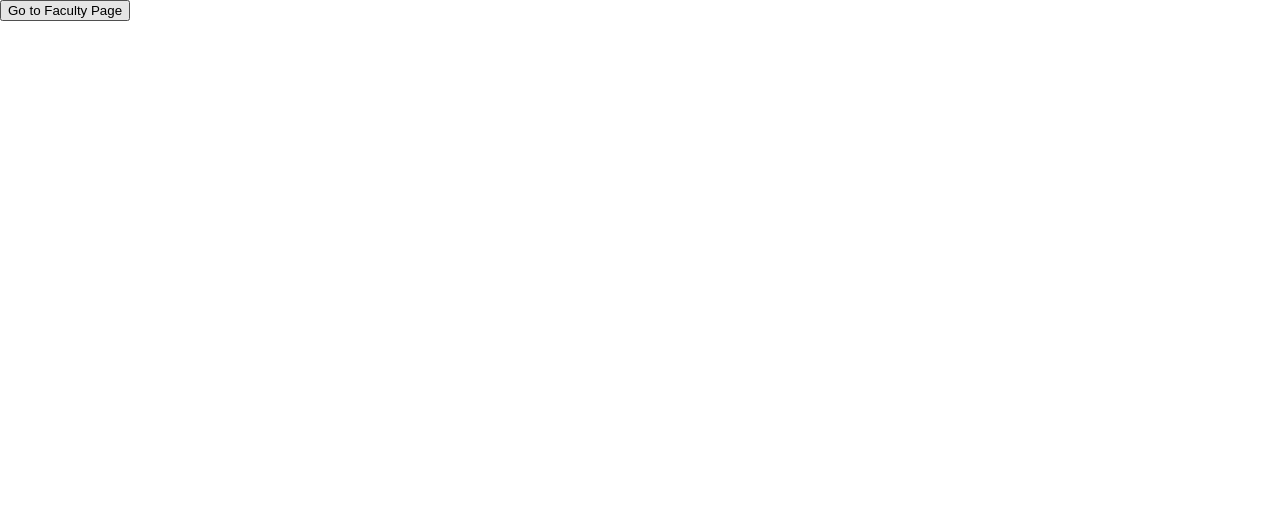
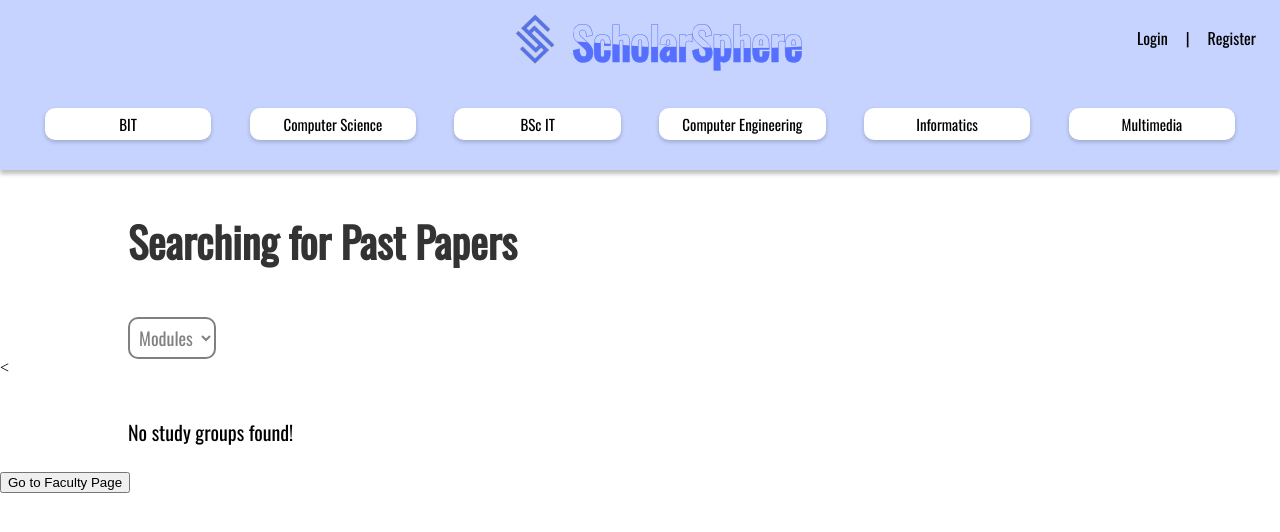
Before and after one commit to frightningframes/frightningframes.github.io, an Angular app: page /studygroups in a window 1280 px wide. Before the commit this address led to /. Shown: the top 532 px of the page. Built offline with nearby package versions, Linux system fonts and the light colour scheme.

Commit message:
studygroups page made

```diff
--- a/src/app/app-routing.module.ts
+++ b/src/app/app-routing.module.ts
@@ -14,6 +14,7 @@ import { InformaticsComponent } from './informatics/informatics.component';
 import { JobsComponent } from './jobs/jobs.component';
 import { PastPapersComponent } from './past-papers/past-papers.component';
 import { TutorsComponent } from './tutors/tutors.component';
+import { StudyGroupsComponent } from './study-groups/study-groups.component';
 
 const routes: Routes = [
   { path: 'login', component: LoginComponent },
@@ -30,6 +31,7 @@ const routes: Routes = [
 {path: 'jobs', component: JobsComponent},
 {path: 'pastpapers', component: PastPapersComponent},
 {path: 'tutors', component: TutorsComponent},
+{path: 'studygroups', component: StudyGroupsComponent},
 ];
 
 @NgModule({
--- a/src/app/app.module.ts
+++ b/src/app/app.module.ts
@@ -17,6 +17,7 @@ import { JobsComponent } from './jobs/jobs.component';
 import { PastPapersComponent } from './past-papers/past-papers.component';
 import { TutorsComponent } from './tutors/tutors.component';
 import { FormsModule } from '@angular/forms';
+import { StudyGroupsComponent } from './study-groups/study-groups.component';
 
 
 @NgModule({
@@ -35,7 +36,8 @@ import { FormsModule } from '@angular/forms';
     MultimediaComponent,
     JobsComponent,
     PastPapersComponent,
-    TutorsComponent
+    TutorsComponent,
+    StudyGroupsComponent
   ],
   imports: [
     BrowserModule,
--- a/src/app/jobs/jobs.component.html
+++ b/src/app/jobs/jobs.component.html
@@ -9,8 +9,8 @@
     <div class="job">
         <h2>Software Engineer</h2>
         <p><strong>Company:</strong> Tech Corp</p>
-        <p><strong>Location:</strong> New York</p>
-        <p><strong>Salary:</strong> $80,000 - $100,000</p>
+        <p><strong>Location:</strong> Menlo Park</p>
+        <p><strong>Salary:</strong> R30 000 - R40 000</p>
         <p><strong>Description:</strong> Develop and maintain web applications.</p>
         <a href="#">Apply Now</a>
     </div>
@@ -19,8 +19,8 @@
     <div class="job">
         <h2>Data Scientist</h2>
         <p><strong>Company:</strong> Data Inc.</p>
-        <p><strong>Location:</strong> San Francisco</p>
-        <p><strong>Salary:</strong> $90,000 - $110,000</p>
+        <p><strong>Location:</strong> Pretoria</p>
+        <p><strong>Salary:</strong> R30 000 - R45 000</p>
         <p><strong>Description:</strong> Analyze large datasets and provide insights.</p>
         <a href="#">Apply Now</a>
     </div>
@@ -29,8 +29,8 @@
     <div class="job">
         <h2>UI/UX Designer</h2>
         <p><strong>Company:</strong> DesignHub</p>
-        <p><strong>Location:</strong> Los Angeles</p>
-        <p><strong>Salary:</strong> $70,000 - $85,000</p>
+        <p><strong>Location:</strong> Brooklyn</p>
+        <p><strong>Salary:</strong> R37 000 - R50 000</p>
         <p><strong>Description:</strong> Design user-friendly interfaces for web and mobile applications.</p>
         <a href="#">Apply Now</a>
     </div>
@@ -39,8 +39,8 @@
     <div class="job">
         <h2>Marketing Manager</h2>
         <p><strong>Company:</strong> MarketLead</p>
-        <p><strong>Location:</strong> Chicago</p>
-        <p><strong>Salary:</strong> $75,000 - $95,000</p>
+        <p><strong>Location:</strong> Midrand</p>
+        <p><strong>Salary:</strong> R20 000 - R32 000</p>
         <p><strong>Description:</strong> Lead marketing campaigns and oversee a team of marketing professionals.</p>
         <a href="#">Apply Now</a>
     </div>
@@ -49,8 +49,8 @@
     <div class="job">
         <h2>Project Manager</h2>
         <p><strong>Company:</strong> BuildWorks</p>
-        <p><strong>Location:</strong> Dallas</p>
-        <p><strong>Salary:</strong> $78,000 - $98,000</p>
+        <p><strong>Location:</strong> Randburg</p>
+        <p><strong>Salary:</strong> R30 000 - R40 000</p>
         <p><strong>Description:</strong> Manage projects, ensure timely delivery, and coordinate between teams.</p>
         <a href="#">Apply Now</a>
     </div>
--- a/src/app/past-papers/past-papers.component.html
+++ b/src/app/past-papers/past-papers.component.html
@@ -43,7 +43,7 @@
 
 <<div class="papers-container">
     <div class="paper" *ngFor="let paper of filteredPapers">
-        <h2>{{ paper.Year }} - {{ paper.Module }} - {{ paper.Assessment }}</h2>
+        <h2 >{{ paper.Year }} - {{ paper.Module }} - {{ paper.Assessment }}</h2>
     </div>
     <div *ngIf="filteredPapers.length === 0" class="nomore">No papers found!</div>
 </div>
--- /dev/null
+++ b/src/app/study-groups/study-groups.component.css
@@ -0,0 +1,84 @@
+.papers-container {
+    width: 80%;
+    margin: 20px auto;
+    padding-top: 20px;
+    padding-bottom: 5px;
+    font-family: 'Oswald', sans-serif;
+}
+
+h1 {
+    color: #333; /* Dark text color for better contrast on white background */
+    /* text-align: center; */
+    margin-bottom: 20px;
+    margin-top: 0px;
+    padding-top: 0;
+    font-size: 42px;
+}
+
+.paper {
+    background-color: #C5D3FE;
+    border-radius: 10px;
+    padding: 15px;
+    margin-bottom: 20px;
+    box-shadow: 0 2px 4px rgba(0, 0, 0, 0.2);
+}
+
+.paper:last-child {
+    margin-bottom: 0;
+}
+
+.paper h2 {
+    color: black;
+    /* margin-top: 50px; */
+}
+
+a {
+    display: inline-block;
+    padding: 10px 15px;
+    background-color: #556FFF;
+    color: #fff;
+    text-decoration: none;
+    border-radius: 5px;
+    font-family: 'Oswald', sans-serif;
+    cursor: pointer;
+    transition: background-color 0.3s;
+}
+
+a:hover {
+    background-color: #334AB7;
+}
+
+.filters {
+    display: flex;
+    margin-top: 0px;
+    /* margin-right: 5px; */
+}
+
+.filter1 {
+   margin-left: 10vw;
+}
+.filter2 {
+    margin-left: 10vw;
+ }
+ .filter3 {
+    margin-left: 2vw;
+ }
+
+
+#filter-module {
+    font-size: 18px;
+    background-color: white; /* Change the background color to dark grey */
+    color: grey; /* Change the text color to white */
+    border-radius: 10px; /* Adjust the border radius as needed */
+    border: 2px solid grey; /* Remove the default border */
+    padding: 5px;
+    font-family: 'Oswald', sans-serif;
+}
+
+h2 {
+    font-size: 18px;
+}
+
+.nomore {
+    font-size: 20px;
+}
--- /dev/null
+++ b/src/app/study-groups/study-groups.component.html
@@ -0,0 +1,30 @@
+<app-navbar></app-navbar>
+
+<div class="papers-container">
+    <h1>Searching for Past Papers</h1>
+
+</div>
+
+<div class="filters">
+
+    <div class="filter2">
+        <select id="filter-module" #filterModule (change)="filterGroups(filterModule.value)">
+            <option value="" disabled selected style="display:none;">Modules</option>
+            <option value="COS333">COS333</option>
+            <option value="COS330">COS330</option>
+            <option value="COS341">COS341</option>
+            <option value="COS301">COS301</option>
+            <option value="IMY310">IMY310</option>
+            <option value="IMY320">IMY320</option>
+        </select>
+    </div>
+
+
+</div>
+
+<<div class="papers-container">
+    <div class="paper" *ngFor="let paper of filteredGroups">
+        <h2>{{ paper.Module }} - {{paper.Type}} study group</h2>
+    </div>
+    <div *ngIf="filteredGroups.length === 0" class="nomore">No study groups found!</div>
+</div>
--- /dev/null
+++ b/src/app/study-groups/study-groups.component.ts
@@ -0,0 +1,47 @@
+import { Component } from '@angular/core';
+
+interface StudyGroup {
+  Module: string;
+  Type: string;
+}
+
+
+@Component({
+  selector: 'app-study-groups',
+  templateUrl: './study-groups.component.html',
+  styleUrls: ['./study-groups.component.css']
+})
+export class StudyGroupsComponent {
+
+  study: StudyGroup[] = [
+    { Module: 'COS333', Type:'Practical'},
+    { Module: 'COS333', Type:'Theory'},
+    { Module: 'COS330', Type:'Practical'},
+    { Module: 'COS330', Type:'Theory'},
+    { Module: 'COS301', Type:'Practical'},
+    { Module: 'COS301', Type:'Theory'},
+    { Module: 'COS341', Type:'Practical'},
+    { Module: 'COS341', Type:'Theory'},
+    { Module: 'IMY310', Type:'Practical'},
+    { Module: 'IMY310', Type:'Theory'},
+    { Module: 'IMY320', Type:'Practical'},
+    { Module: 'IMY320', Type:'Theory'},
+
+    // Add more past papers here
+];
+
+
+
+  filteredGroups: StudyGroup[] = []; // Initialize an array for filtered papers
+  group = {}
+  filterGroups(module_: string,): void {
+  // console.log('Year:', year);
+  console.log('Module:', module_);
+  // console.log('Assessment:', assessment);
+    this.group = this.filteredGroups[0]
+    this.filteredGroups = this.study.filter(group =>
+      (module_ === '' || group.Module === module_)
+    );
+  console.log(this.filteredGroups)
+  }
+}
```
Also changed, not shown: 1 other file (tests, documents, lock files or other folders).
